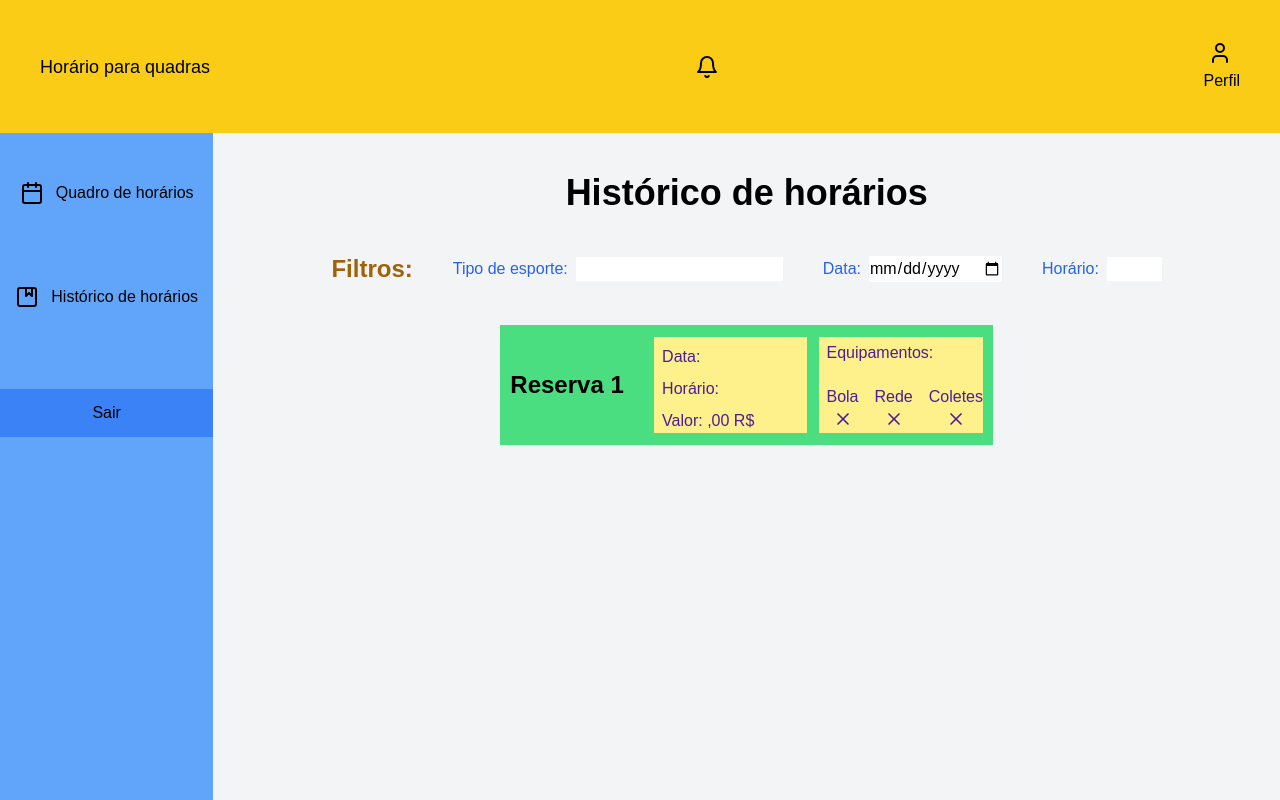
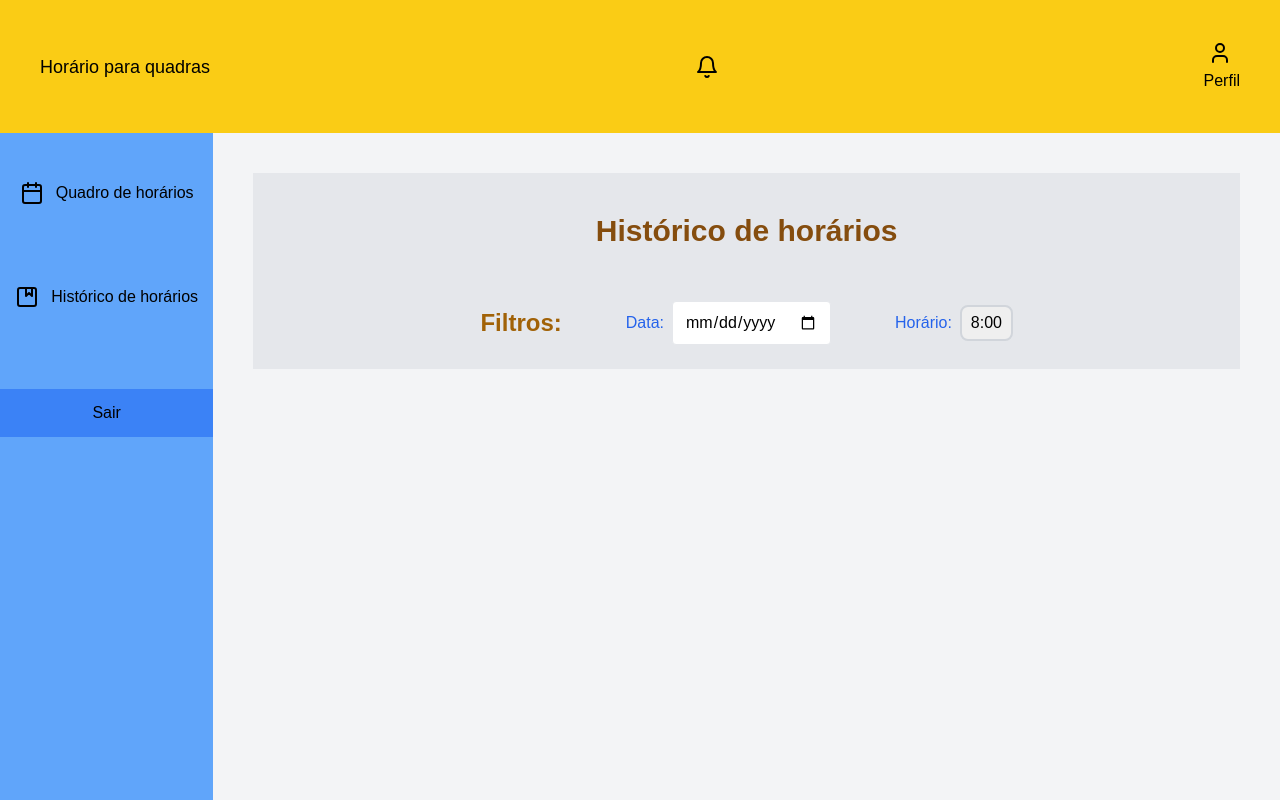
Before and after one commit to Italocr11/Projeto-Engenharia-de-Software-Front, a Next.js app in the folder frontproj/: page /historico in a window 1280 px wide. Built offline with nearby package versions, Linux system fonts and the light colour scheme.

Commit message:
Alterações em componentes e API de histórico

```diff
--- a/frontproj/src/app/historico/page.jsx
+++ b/frontproj/src/app/historico/page.jsx
@@ -1,41 +1,92 @@
-import InfoReserv from "../../components/InfoReserv";
+"use client";
+
 import InfoReservHist from "../../components/InfoReservHist";
 import Interface from "../../components/Interface";
+import { useState } from "react";
+import useSWR from "swr";
+
+// const fetcher = (url) => fetch(url).then((res) => res.json());
 
 export default function Historico() {
+  const [filtroData, setFiltroData] = useState("");
+  const [filtroHorario, setFiltroHorario] = useState(null);
+
+  /*const url = `/exitapi/historico?${filtroData ? `data=${filtroData}` : ""}${
+    filtroData && filtroHorario ? "&" : ""
+  }${filtroHorario ? `horario=${filtroHorario}` : ""}`;
+
+  const { data: historico, error } = useSWR(url, fetcher);
+
+  if (error) {
+    return <div>Erro ao carregar histórico!</div>;
+  }
+
+  if (!historico) {
+    return <div>Carregando histórico...</div>;
+  } */
+
   return (
     <Interface>
-      <h1 className="text-center font-bold text-4xl pb-10">
+      <div className="h-max w-full flex items-center justify-center">
+        <div className="flex flex-col space-y-3 bg-gray-200 w-full pb-6">
+          <h1 className="text-center font-bold pb-10 text-3xl mt-10 bold text-yellow-800 ">
             Histórico de horários
           </h1>
-      <div className="flex flex-row space-x-10 items-center justify-center mb-10">
+          <div className="flex flex-row space-x-16 items-center justify-center">
             <div>
               <h2 className="font-bold text-2xl text-yellow-700">Filtros:</h2>
             </div>
             <div>
-          <label className="text-blue-600 pr-2">Tipo de esporte:</label>
+              <label className="text-blue-600 mr-2">Data:</label>
 
-          <input maxLength={20}></input>
+              <input
+                type="date"
+                className="border rounded px-3 py-2"
+                value={filtroData}
+                onChange={(e) => {
+                  setFiltroData(e.target.value);
+                }}
+              ></input>
             </div>
             <div>
-          <label className="text-blue-600 pr-2">Data:</label>
-
-          <input type="date"></input>
-        </div>
-        <div>
-          <label className="text-blue-600 pr-2">Horário:</label>
-          <input
-            type="number"
-            id="hora"
-            name="hora"
-            min="8"
-            max="22"
-            step="1"
-            required
-          ></input>
+              <label className="text-blue-600 mr-2">Horário:</label>
+              <select
+                className="appearance-none border-2 border-gray-300 rounded-lg p-1 text-base max-w-xs focus:border-blue-500
+             focus:bg-blue-50 transition-colors duration-300 text-center"
+                onChange={(e) => {
+                  setFiltroHorario(e.target.value);
+                }}
+              >
+                <option value={"8:00"}>8:00</option>
+                <option value={"9:00"}>9:00</option>
+                <option value={"10:00"}>10:00</option>
+                <option value={"11:00"}>11:00</option>
+                <option value={"12:00"}>12:00</option>
+                <option value={"13:00"}>13:00</option>
+                <option value={"14:00"}>14:00</option>
+                <option value={"15:00"}>15:00</option>
+                <option value={"16:00"}>16:00</option>
+                <option value={"17:00"}>17:00</option>
+                <option value={"18:00"}>18:00</option>
+                <option value={"19:00"}>19:00</option>
+                <option value={"20:00"}>20:00</option>
+                <option value={"21:00"}>21:00</option>
+                <option value={"22:00"}>22:00</option>
+              </select>
             </div>
           </div>
-      <InfoReservHist></InfoReservHist>
+          {/*historico && Array.isArray(historico) ? (
+            historico.map((historicoReservas) => (
+              <InfoReservHist
+                key={historicoReservas.id}
+                reserva={historicoReservas}
+              />
+            ))
+          ) : (
+            <div>Nenhum histórico encontrado.</div>
+          )*/}
+        </div>
+      </div>
     </Interface>
   );
 }
--- a/frontproj/src/app/interfacePrincipal/page.jsx
+++ b/frontproj/src/app/interfacePrincipal/page.jsx
@@ -28,7 +28,7 @@ export default function InterfacePrincipal() {
           </div>
           {/*reservas && Array.isArray(reservas) && reservas.map((reserva) => (
             <InfoReservInterf
-              key={reserva.esporte}
+              key={reserva.id}
               reserva={reserva}
             ></InfoReservInterf>
           ))*/}
--- a/frontproj/src/app/quadro/page.jsx
+++ b/frontproj/src/app/quadro/page.jsx
@@ -61,8 +61,8 @@ function Quadro() {
           </h1>
           <input
             className="border rouned px-3 py-2"
+            id="dateInput"
             type="date"
-            id="dateInput"
             onChange={(e) => {
               setData(e.target.value);
             }}
--- a/frontproj/src/app/solicitarReserva/page.jsx
+++ b/frontproj/src/app/solicitarReserva/page.jsx
@@ -38,11 +38,11 @@ export default function solicitarReserva() {
     <Interface>
       <FundoFormulariosInt>
         <Titulo>Solicitar reserva</Titulo>
-        <label className="flex space-x-2 items-center mt-10 mb-5">
-          <span>Selecionar esporte:</span>
+        <div className="flex flex-row space-x-2 items-center justify-center m-6">
+          <h3>Selecionar esporte:</h3>
           <select
-            id="Esporte"
-            className="rounded-sm"
+            className="appearance-none bg-gray-100 border-2 border-gray-300 rounded-lg p-1 text-base max-w-xs focus:border-blue-500
+             focus:bg-blue-50 transition-colors duration-300 text-center"
             onChange={(e) => {
               setEsporte(e.target.value);
             }}
@@ -53,7 +53,7 @@ export default function solicitarReserva() {
             <option value="Handebol">Handebol</option>
             <option value="Outro">Outro</option>
           </select>
-        </label>
+        </div>
         <h2 className="text-center font-bold mt-5 mb-2">Informações</h2>
         <InfoReserv {...reservaInfo}></InfoReserv>
 
--- a/frontproj/src/components/InfoReserv.jsx
+++ b/frontproj/src/components/InfoReserv.jsx
@@ -1,27 +1,27 @@
 import { Check, X } from "lucide-react";
 
-function InfoReserv({ ...ReservaInfo }) {
+function InfoReserv({ ...reservaInfo }) {
   return (
     <div className="flex flex-row w-2/3 h-1/4 space-x-3">
       <div className="flex flex-col w-1/2 bg-yellow-200 space-y-2 text-violet-900">
-        <h3 className="ml-2 mt-2">Data: {ReservaInfo.data}</h3>
-        <h3 className="ml-2">Horário: {ReservaInfo.horario}</h3>
-        <h3 className="ml-2">Valor: {ReservaInfo.valor},00 R$</h3>
+        <h3 className="ml-2 mt-2">Data: {reservaInfo.data}</h3>
+        <h3 className="ml-2">Horário: {reservaInfo.horario}</h3>
+        <h3 className="ml-2">Valor: {reservaInfo.valor},00 R$</h3>
       </div>
       <div className="flex flex-col bg-yellow-200 w-1/2 space-x-2 text-violet-900">
         <h3 className="ml-2 mt-1 mb-5">Equipamentos:</h3>
         <div className="flex flex-row space-x-4 items-center justify-center">
           <div className="flex flex-col items-center ">
             <label className="">Bola</label>
-            {ReservaInfo.bola ? <Check size={20}></Check> : <X size={20}></X>}
+            {reservaInfo.bola ? <Check size={20}></Check> : <X size={20}></X>}
           </div>
           <div className="flex flex-col items-center">
             <p className="">Rede</p>
-            {ReservaInfo.rede ? <Check size={20}></Check> : <X size={20}></X>}
+            {reservaInfo.rede ? <Check size={20}></Check> : <X size={20}></X>}
           </div>
           <div className="flex flex-col items-center">
             <p className="">Coletes</p>
-            {ReservaInfo.coletes ? (
+            {reservaInfo.coletes ? (
               <Check size={20}></Check>
             ) : (
               <X size={20}></X>
--- a/frontproj/src/components/InfoReservHist.jsx
+++ b/frontproj/src/components/InfoReservHist.jsx
@@ -3,16 +3,16 @@
 import InfoReserv from "./InfoReserv";
 import { useRouter } from "next/navigation";
 
-export default function InfoReservHist() {
+export default function InfoReservHist({ reserva }) {
   const router = useRouter();
   return (
     <div className="flex flex-col items-center ">
       <div className="flex flex-row space-x-5 w-2/4 h-max items-center justify-evenly bg-green-400 pt-3 pb-3">
         <div className="flex flex-col">
-          <h2 className="py-2 font-bold text-2xl ">Reserva 1</h2>
+          <h2 className="py-2 font-bold text-2xl ">{reserva.esporte}</h2>
         </div>
 
-        <InfoReserv></InfoReserv>
+        <InfoReserv reservaInfo={reserva}></InfoReserv>
       </div>
     </div>
   );
```
Lines whose indentation alone changed are shown as unchanged.
